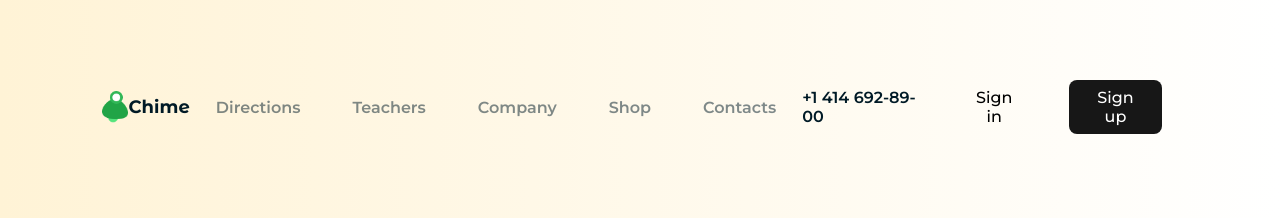
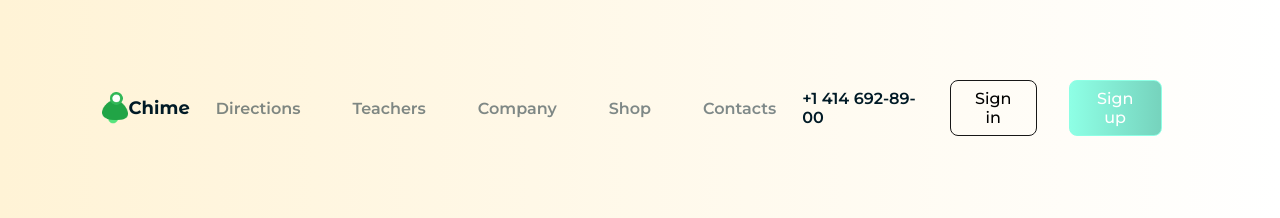
Before and after one commit to nicholascostadev/chime, a plain HTML site: page index.html in a window 1280 px wide. Shown: the top 218 px of the page. Drawn offline with Linux system fonts and the light colour scheme; a web font is replaced by a local one.

Commit message:
Update style.css

```diff
--- a/style.css
+++ b/style.css
@@ -57,6 +57,12 @@ header .navbar div .nav-links ul li a {
   text-decoration: none;
   opacity: 50%;
   padding: 0 1rem;
+  -webkit-transition: ease 0.3s;
+  transition: ease 0.3s;
+}
+
+header .navbar div .nav-links ul li a:hover {
+  color: #008bcc;
 }
 
 header .navbar div .nav-number h1 {
@@ -68,17 +74,35 @@ header .navbar div .nav-cta button {
   font-family: "Montserrat", sans-serif;
   font-weight: 500;
   font-size: 16px;
-  border: none;
+  border: 1px solid #171717;
+  border-radius: 0.5rem;
   background-color: inherit;
   padding: 0.5rem 1rem;
   margin: 0 1rem;
   cursor: pointer;
+  -webkit-transition: ease 0.3s;
+  transition: ease 0.3s;
+}
+
+header .navbar div .nav-cta button:hover {
+  background-color: #171717;
+  color: #fff;
 }
 
 header .navbar div .nav-cta .black-button {
+  border: 1px solid #8effe5;
   color: #fff;
-  background-color: #171717;
+  background: -webkit-gradient(linear, left top, right top, from(#8effe5), to(#76d3bd));
+  background: linear-gradient(to right, #8effe5, #76d3bd);
   border-radius: 0.5rem;
+  -webkit-transition: ease 0.3s;
+  transition: ease 0.3s;
+}
+
+header .navbar div .nav-cta .black-button:hover {
+  background: #fff;
+  color: #8effe5;
+  border: 1px solid #8effe5;
 }
 
 main {
```
